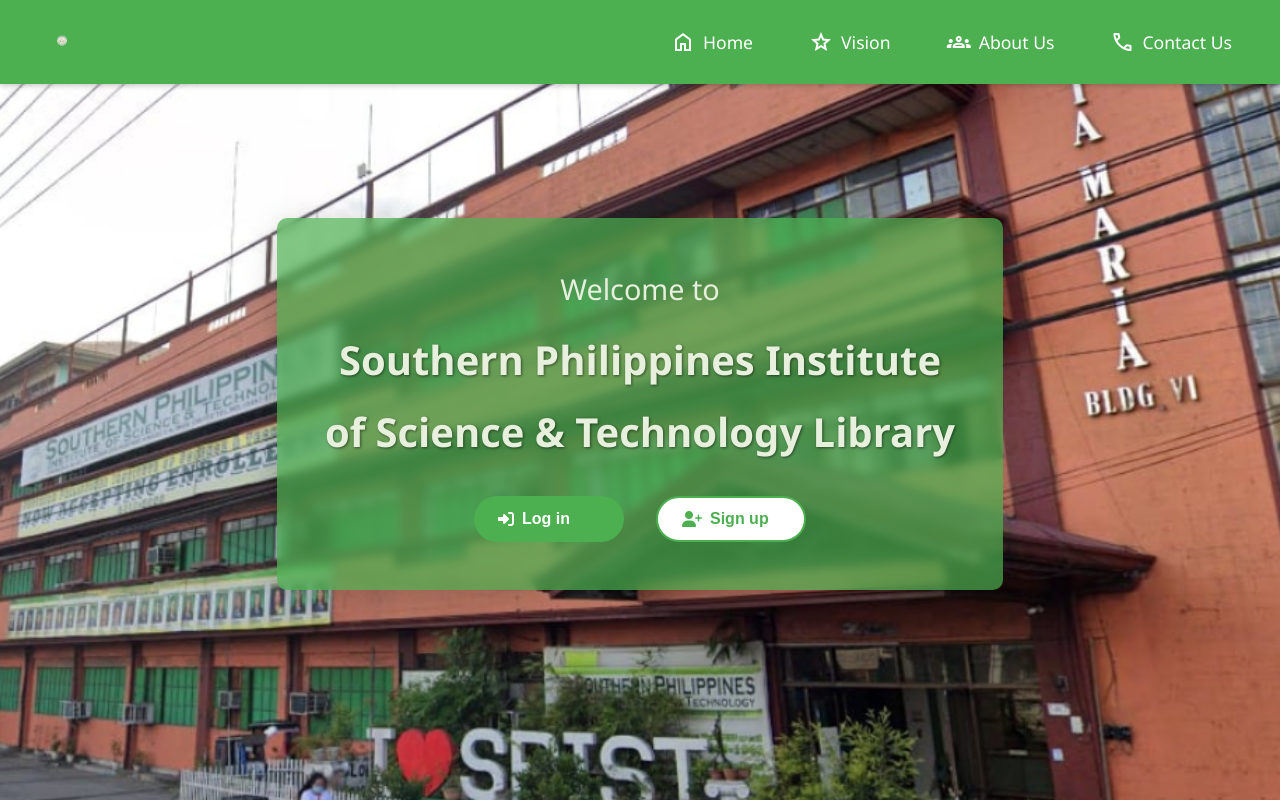
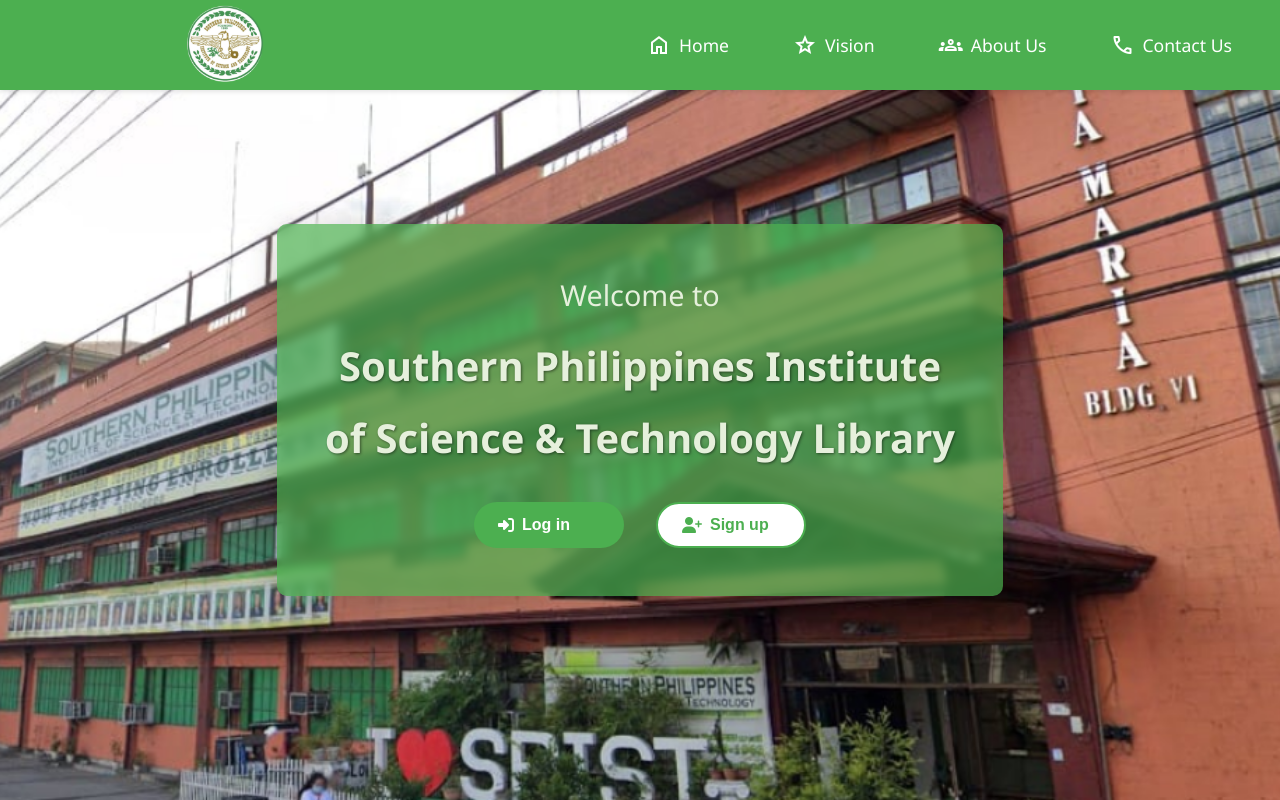
Before and after one commit to lulli30/spist-library-management-system, a website: page src/pages/home.html in a window 1280 px wide. Drawn offline with nearby package versions, Linux system fonts and the light colour scheme.

Commit message:
fixed the logo too small

```diff
--- a/public/css/common.css
+++ b/public/css/common.css
@@ -22,7 +22,7 @@
   display: flex;
   align-items: center;
   justify-content: space-between;
-  padding: 0.5rem 2rem;
+  padding: 0.25rem 2rem;
   background-color: #4caf50;
   box-shadow: 0 2px 5px rgba(0, 0, 0, 0.2);
 }
--- a/public/css/schoolLibrary.css
+++ b/public/css/schoolLibrary.css
@@ -8,10 +8,47 @@
 }
 
 /* Override common.css logo style for home page */
+.primary-header {
+  position: relative;
+  height: 90px;
+  display: flex;
+  align-items: center;
+  justify-content: flex-end;
+  padding: 0;
+  background-color: #4caf50;
+  box-shadow: 0 2px 4px rgba(0, 0, 0, 0.1);
+}
+
 .primary-header .logo {
+  position: absolute;
+  left: 0;
+  top: -200px;
   width: auto;
-  height: 60px;
+  height: 450px;
+  object-fit: contain;
   margin: 0;
+  padding: 0;
+}
+
+.primaryNavigation {
+  display: flex;
+  align-items: center;
+  gap: 2rem;
+  padding-right: 2rem;
+}
+
+.primaryNavigation a {
+  color: white;
+  text-decoration: none;
+  font-size: 1.1rem;
+  font-weight: 500;
+  padding: 0.5rem 1rem;
+  border-radius: 4px;
+  transition: background-color 0.2s ease;
+}
+
+.primaryNavigation a:hover {
+  background-color: rgba(255, 255, 255, 0.1);
 }
 
 /* Main content section */
```
Also changed, not shown: public/dashboard/admin/admin-dashboard.html (+3 -26 lines).
